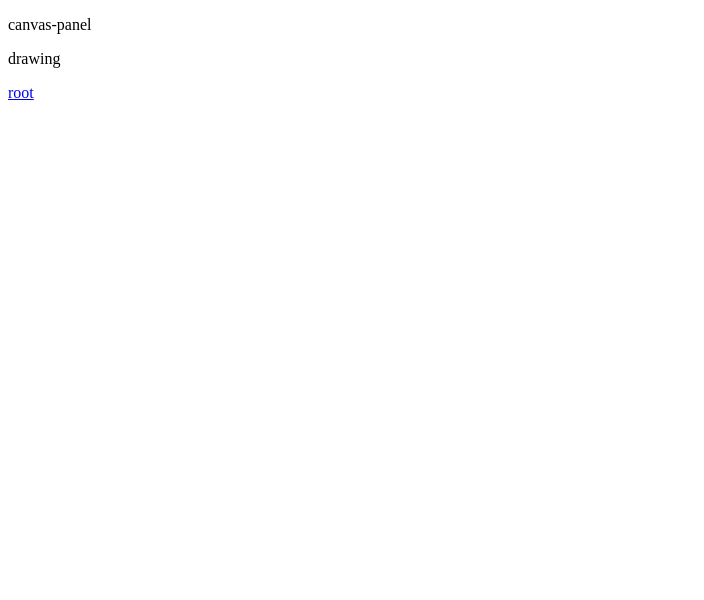
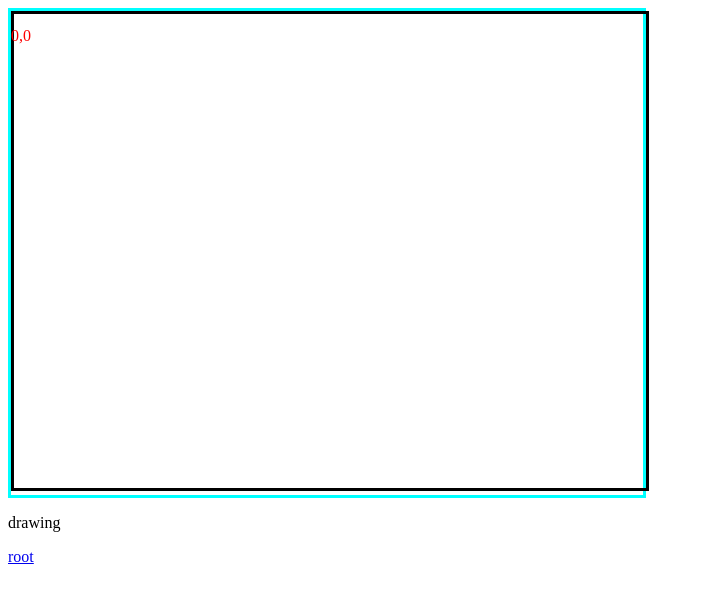
Before and after one commit to den8383/drawing, a Next.js app in the folder front/app/: page /posts/drawing in a window 1280 px wide. Shown: the top 600 px of the page, without its empty margins (0-704 px from the left). Built offline with nearby package versions, Linux system fonts and the light colour scheme.

Commit message:
[add] canvas space

```diff
--- a/front/app/components/CanvasPanel.tsx
+++ /dev/null
@@ -1,11 +0,0 @@
-import React from "react"
-
-const CanvasPanel = () =>{
-  return (
-      <div>
-      <p>canvas-panel</p>
-      </div>
-      )
-}
-
-export default CanvasPanel
--- /dev/null
+++ b/front/app/components/CanvasPanel/CanvasPanel.module.css
@@ -0,0 +1,19 @@
+#position{
+  color:red;
+  position:absolute;
+  z-index:2;
+}
+
+#panel{
+  width: 50%;
+  aspect-ratio: 4 / 3;
+  border:solid;
+  border-color:aqua;
+
+}
+
+#canvas{
+  width:100%;
+  height:100%;
+  border:solid;
+}
--- /dev/null
+++ b/front/app/components/CanvasPanel/CanvasPanel.tsx
@@ -0,0 +1,13 @@
+import React from "react"
+import styles from './CanvasPanel.module.css'
+
+const CanvasPanel = (props) =>{
+  return (
+      <div id={styles.panel}>
+      <p id={styles.position}>{props.x},{props.y}</p>
+      <canvas id={styles.canvas}></canvas>
+      </div>
+      )
+}
+
+export default CanvasPanel
--- /dev/null
+++ b/front/app/components/CanvasPanel/index.tsx
@@ -0,0 +1,2 @@
+import CanvasPanel from './CanvasPanel'
+export default CanvasPanel
--- a/front/app/pages/posts/drawing.tsx
+++ b/front/app/pages/posts/drawing.tsx
@@ -3,7 +3,7 @@ import CanvasPanel from '../../components/CanvasPanel'
 
 export const Drawing = (): JSX.Element => (
     <div>
-    <CanvasPanel></CanvasPanel>
+    <CanvasPanel x="0" y="0"></CanvasPanel>
     <p>drawing</p>
     <Link href='/'>root</Link>
     </div>
```
